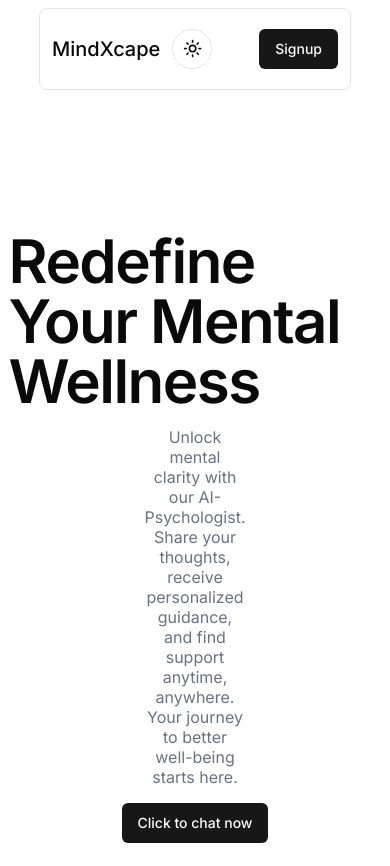
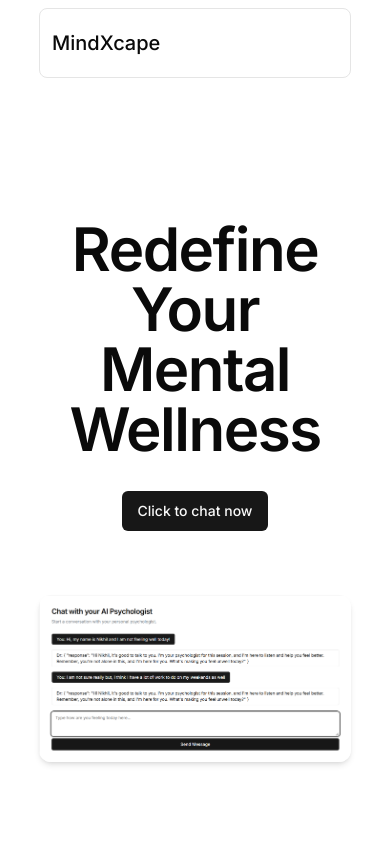
Before and after one commit to MrNikhillyadav/mindscape.ai, a Next.js app: page / in a window 390 px wide. Built offline with nearby package versions, Linux system fonts and the light colour scheme.

Commit message:
add buttons

```diff
--- a/app/chatPage/_components/Header.jsx
+++ b/app/chatPage/_components/Header.jsx
@@ -16,7 +16,7 @@ function Header() {
     <div className='max-w-[80vw] m-auto py-2 border rounded-lg mt-2'>
       <div className=" flex text-xl justify-between  p-3 md:p-0 md:px-8 items-center" >
 
-        <Link href="/"  className=' text-xl font-medium md:font-bold cursor-pointer'>
+        <Link href="/"  className='  text-xl font-medium md:font-bold cursor-pointer'>
             MindXcape
         </Link>
 
@@ -28,10 +28,11 @@ function Header() {
                 <Link href="/FAQs" className='text-[1vw] font-medium cursor-pointer hover:font-bold  transition-all'>FAQs</Link>
               </ul>
 
-              <ThemeToggleButton/>
 
-              <Link href='#' className="outline-none" >
-                 <Button >Signup</Button>
+              <Link href='#' className="outline-none gap-2 hidden md:flex" >
+                <ThemeToggleButton />
+                 <Button >Signin</Button>
+                 <Button variant="outline" >Signup</Button>
              </Link>
         </div>
 
--- a/app/page.js
+++ b/app/page.js
@@ -9,8 +9,8 @@ export default function Home() {
       <div className="  w-full  flex flex-col justify-center  items-center">
 
             <div className=' flex flex-col justify-center items-center p-4   mt-[12vh]'>
-                  <h2  className="  font-semibold tracking-tight py-4 text-6xl">Redefine Your Mental Wellness</h2>
-                  <div className=" text-center mx-24 px-10 leading-tight  text-gray-500 text-md">
+                  <h2  className="  font-semibold tracking-tight py-4 text-center text-6xl">Redefine Your Mental Wellness</h2>
+                  <div className=" hidden md:block text-center md:mx-24 px-10 leading-tight  text-gray-500 text-md">
                       Unlock mental clarity with our AI-Psychologist. Share your thoughts, receive personalized guidance,
                       and find support anytime, anywhere.
                       Your journey to better well-being starts here.
--- a/package.json
+++ b/package.json
@@ -22,9 +22,11 @@
     "lucide-react": "^0.397.0",
     "motion": "^12.0.3",
     "next": "^14.2.23",
+    "next-auth": "^4.24.11",
     "next-themes": "^0.3.0",
     "react": "^18.3.1",
     "react-dom": "^18.3.1",
+    "sooner": "^1.1.4",
     "tailwind-merge": "^2.6.0",
     "tailwindcss-animate": "^1.0.7"
   },
```
Also changed, not shown: components/SignOut.jsx (added), components/ui/SignOut.jsx (added), 1 other file (tests, documents, lock files or other folders).
